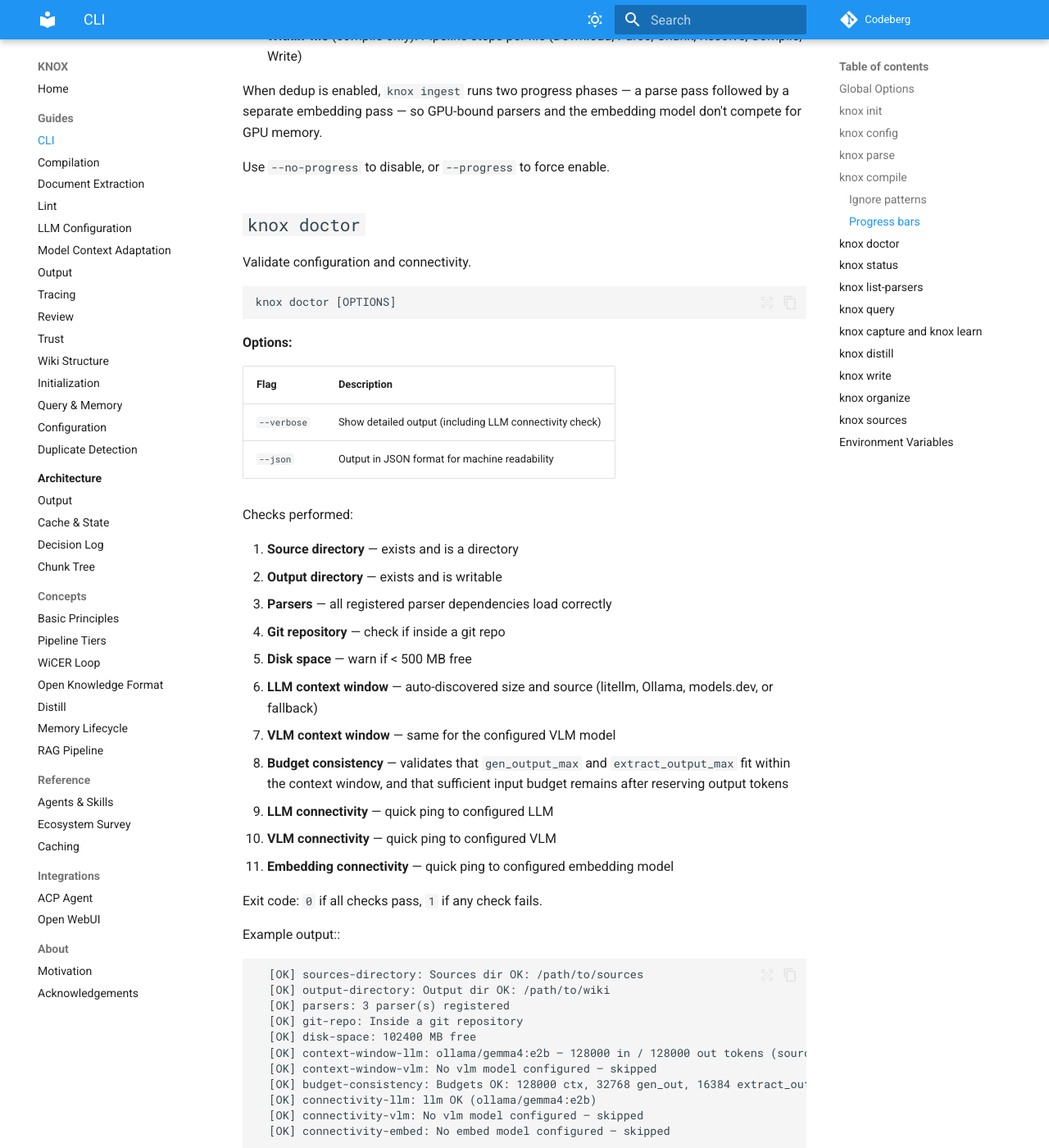
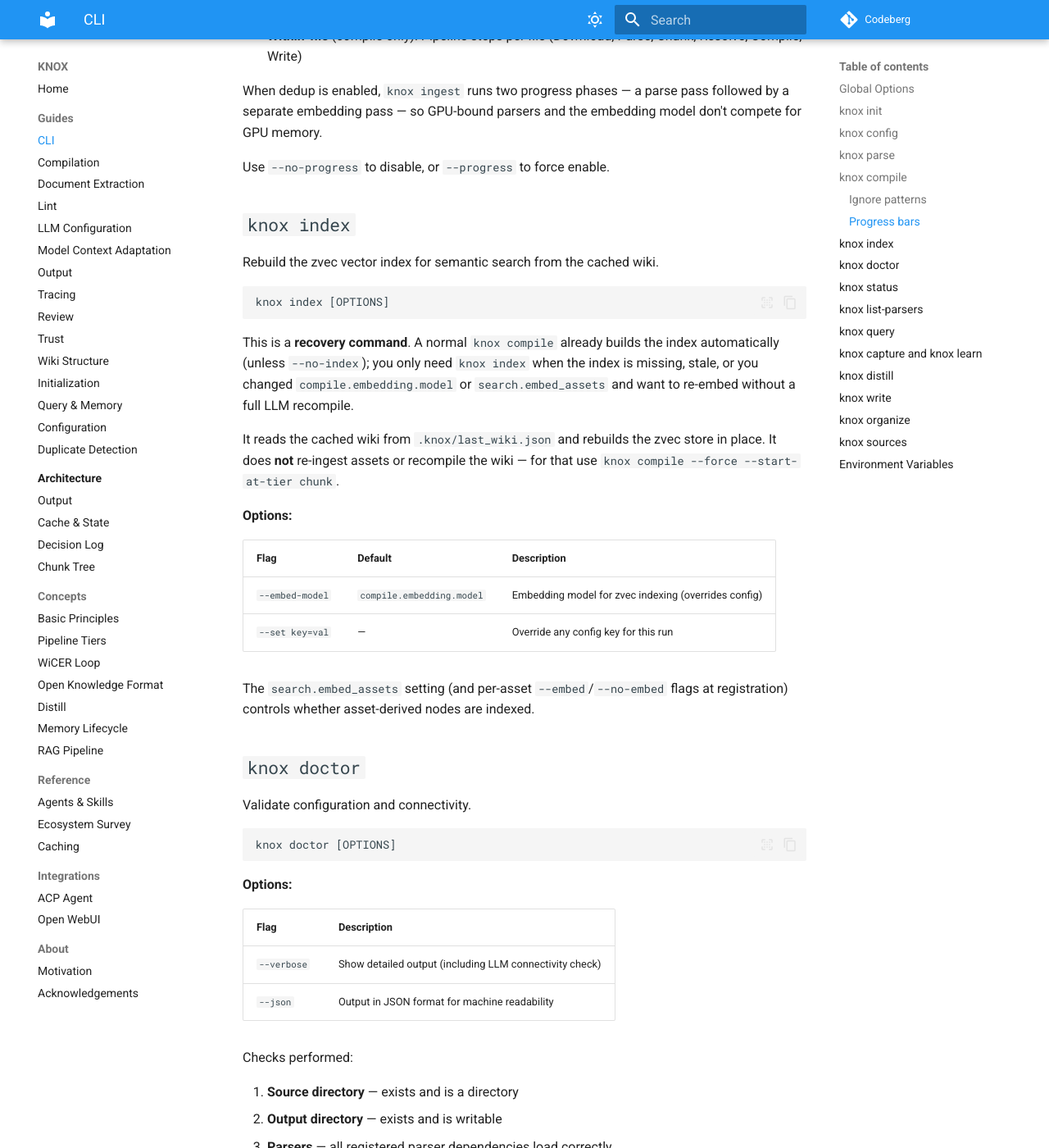
Before and after one commit to jr2804/kompend, an MkDocs documentation site: the page built from docs/guides/cli.md, in a window 1280 px wide and 1400 px high, scrolled down 5366 px. Shown: the whole window at 82% size. Built offline with MkDocs 1.6.1 and Material for MkDocs 9.7.7, drawn with Linux system fonts in a browser that asks for light colours.

Commit message:
docs: document 'knox index' command in CLI guide and skill file

````diff
--- a/docs/guides/cli.md
+++ b/docs/guides/cli.md
@@ -177,6 +177,33 @@ followed by a separate embedding pass — so GPU-bound parsers and the embedding
 model don't compete for GPU memory.
 
 Use `--no-progress` to disable, or `--progress` to force enable.
+
+## `knox index`
+
+Rebuild the zvec vector index for semantic search from the cached wiki.
+
+```text
+knox index [OPTIONS]
+```
+
+This is a **recovery command**. A normal `knox compile` already builds the
+index automatically (unless `--no-index`); you only need `knox index` when
+the index is missing, stale, or you changed `compile.embedding.model` or
+`search.embed_assets` and want to re-embed without a full LLM recompile.
+
+It reads the cached wiki from `.knox/last_wiki.json` and rebuilds the zvec
+store in place. It does **not** re-ingest assets or recompile the wiki —
+for that use `knox compile --force --start-at-tier chunk`.
+
+**Options:**
+
+| Flag | Default | Description |
+|------|---------|------------|
+| `--embed-model` | `compile.embedding.model` | Embedding model for zvec indexing (overrides config) |
+| `--set key=val` | — | Override any config key for this run |
+
+The `search.embed_assets` setting (and per-asset `--embed`/`--no-embed`
+flags at registration) controls whether asset-derived nodes are indexed.
 
 ## `knox doctor`
 
````
Also changed, not shown: skills/knox/SKILL.md (+1 -0 lines).
